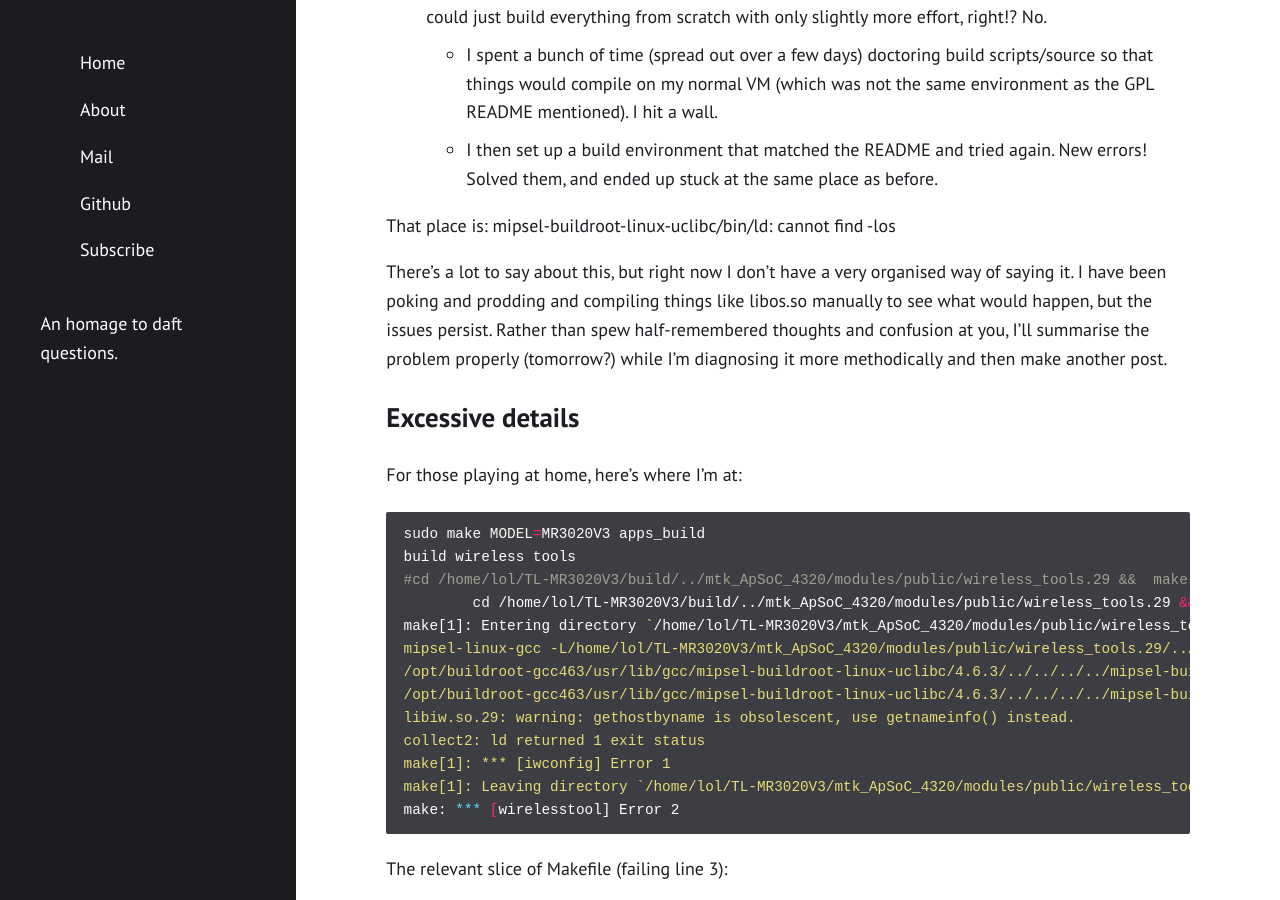
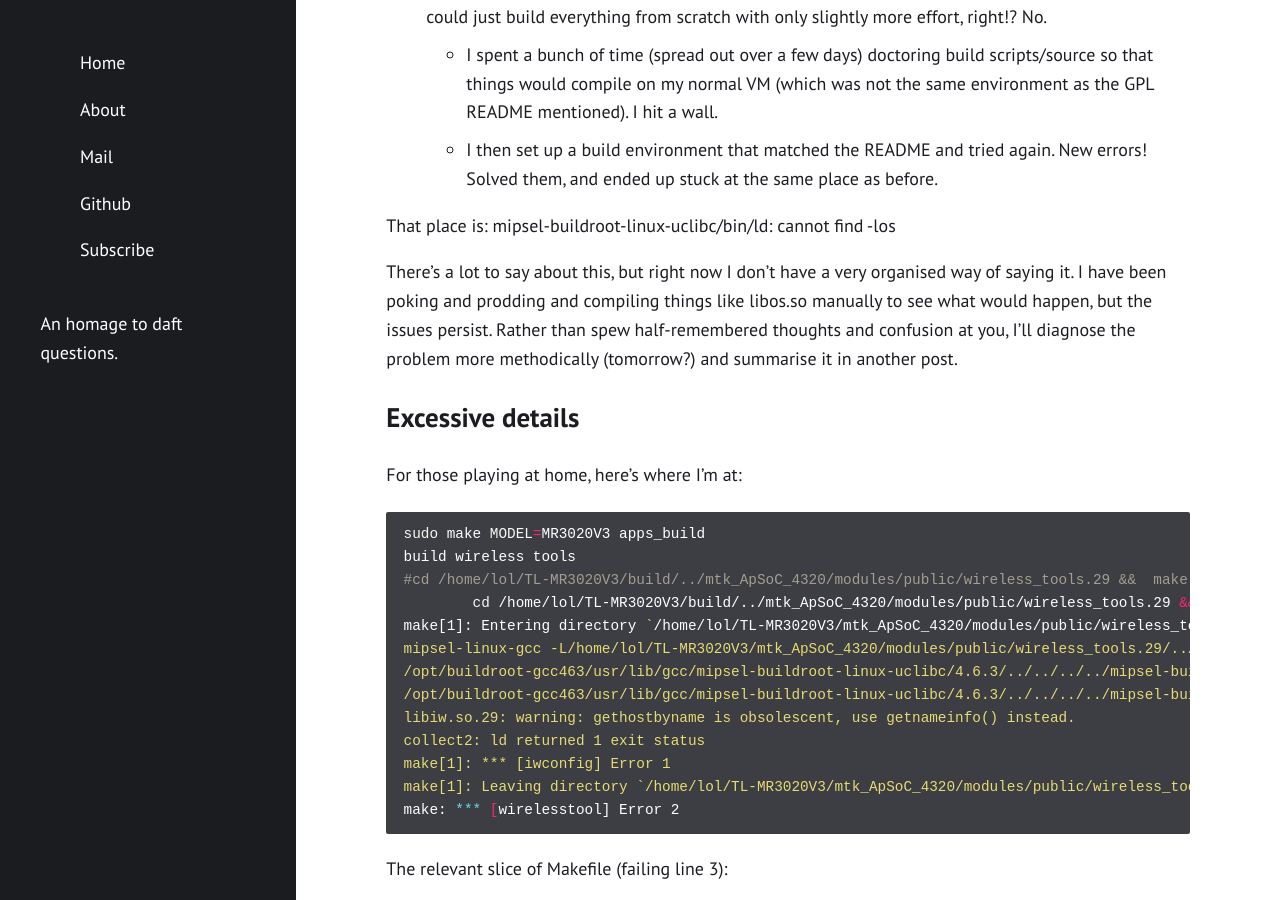
Before and after one commit to unmeg/unmeg.github.io, a Jekyll site: the page built from _posts/2020-06-24-tplink-mr3020-sitrep-1.md, in a window 1280 px wide and 900 px high, scrolled down 893 px. Built offline with Jekyll 4.4.1, drawn with Linux system fonts in a browser that asks for light colours.

Commit message:
Update 2020-06-24-tplink-mr3020-sitrep-1.md

```diff
--- a/_posts/2020-06-24-tplink-mr3020-sitrep-1.md
+++ b/_posts/2020-06-24-tplink-mr3020-sitrep-1.md
@@ -28,7 +28,7 @@
 
 That place is: mipsel-buildroot-linux-uclibc/bin/ld: cannot find -los
 
-There's a lot to say about this, but right now I don't have a very organised way of saying it. I have been poking and prodding and compiling things like libos.so manually to see what would happen, but the issues persist. Rather than spew half-remembered thoughts and confusion at you, I'll summarise the problem properly (tomorrow?) while I'm diagnosing it more methodically and then make another post.
+There's a lot to say about this, but right now I don't have a very organised way of saying it. I have been poking and prodding and compiling things like libos.so manually to see what would happen, but the issues persist. Rather than spew half-remembered thoughts and confusion at you, I'll diagnose the problem more methodically (tomorrow?) and summarise it in another post.
 
 ## Excessive details
 
```
